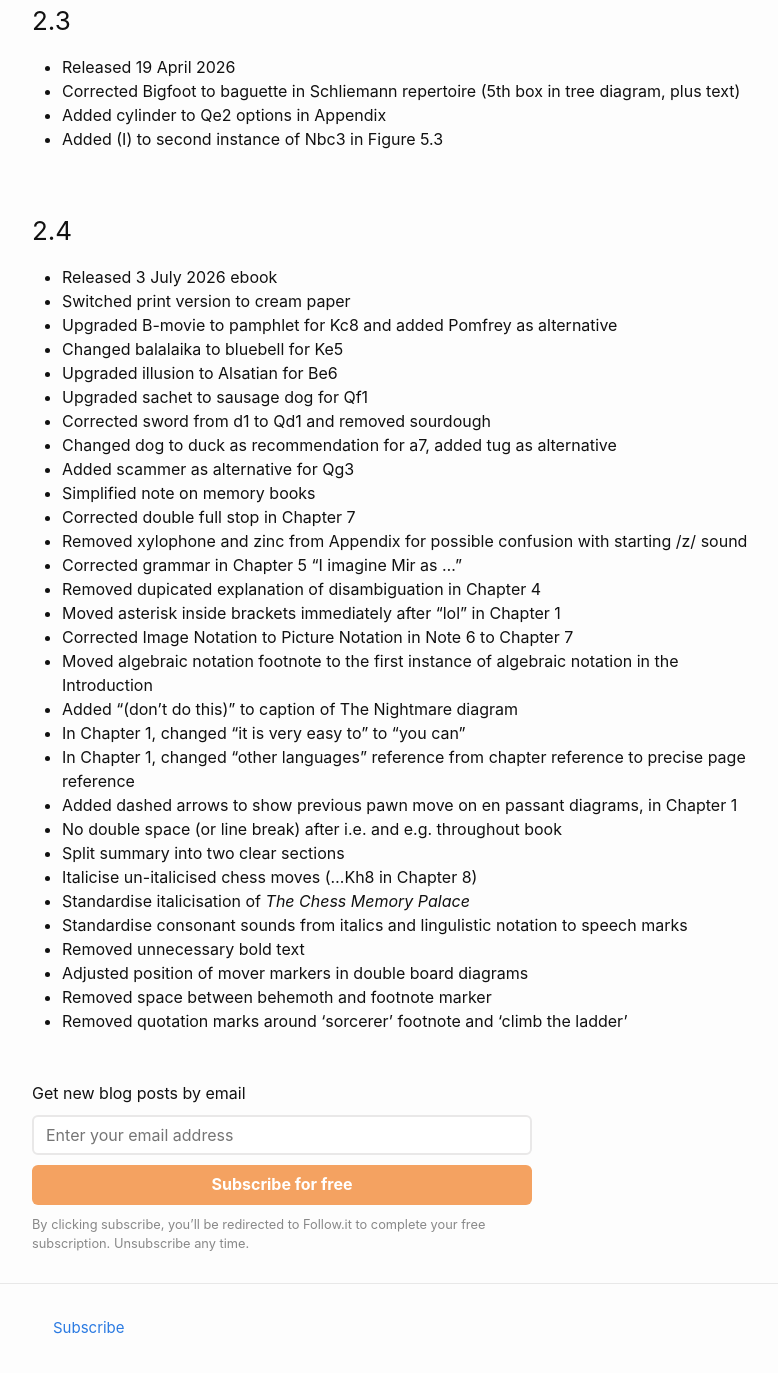
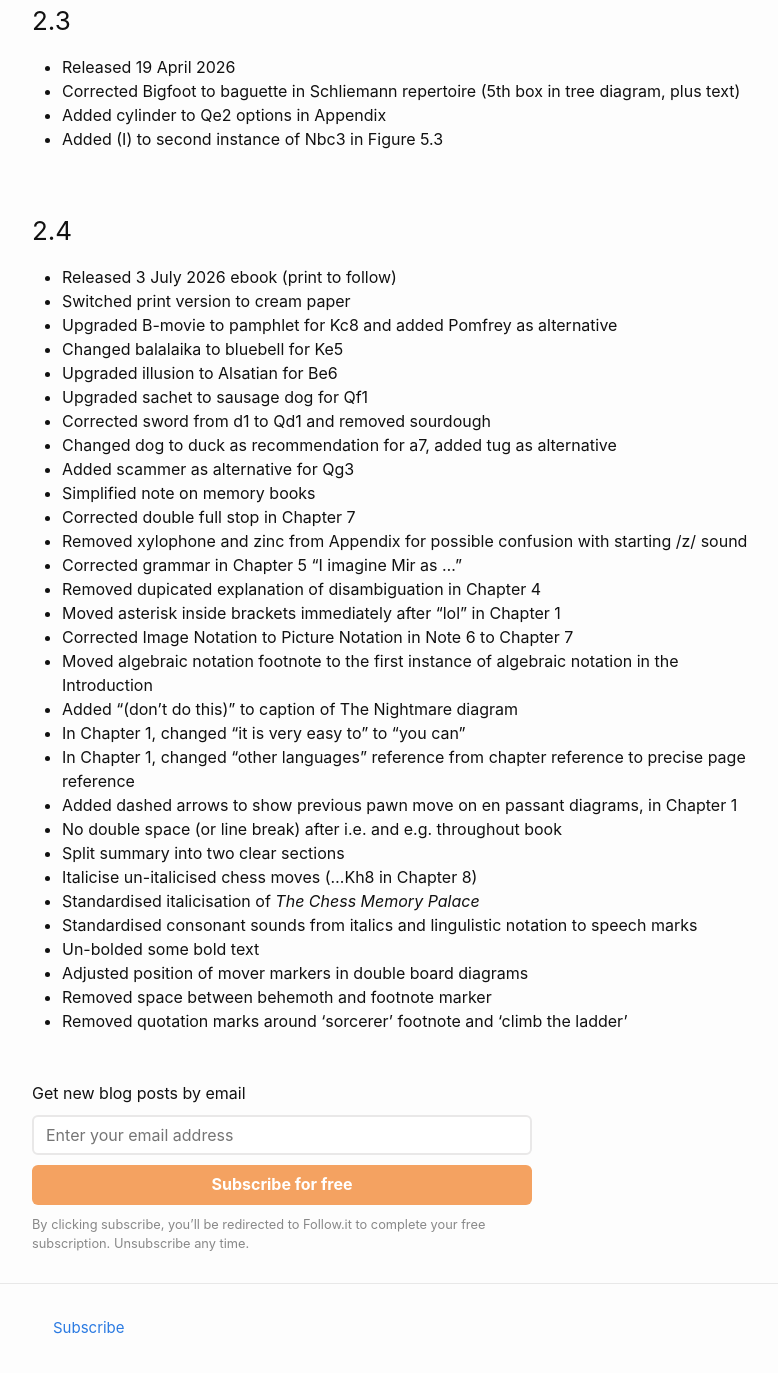
Before and after one commit to liontailedmacaque/liontailedmacaque.github.io, a Jekyll site: the page built from chessmemorypalace/versions.md, in a window 1280 px wide and 1400 px high, scrolled down 4673 px. Shown: the top 1373 px of the window, without its empty margins (238-1016 px from the left). Built offline with Jekyll 4.4.1, drawn with Linux system fonts in a browser that asks for light colours; some of the changed text lies outside the part shown.

Commit message:
Update versions.md

```diff
--- a/chessmemorypalace/versions.md
+++ b/chessmemorypalace/versions.md
@@ -122,7 +122,7 @@ This page lists the versions and the changes that have been made. The most signi
 - Added (I) to second instance of Nbc3 in Figure 5.3
 
 ### 2.4
-- Released 3 July 2026 ebook
+- Released 3 July 2026 ebook (print to follow)
 - Switched print version to cream paper
 - Upgraded B-movie to pamphlet for Kc8 and added Pomfrey as alternative
 - Changed balalaika to bluebell for Ke5
@@ -146,9 +146,9 @@ This page lists the versions and the changes that have been made. The most signi
 - No double space (or line break) after i.e. and e.g. throughout book
 - Split summary into two clear sections
 - Italicise un-italicised chess moves (...Kh8 in Chapter 8)
-- Standardise italicisation of *The Chess Memory Palace*
-- Standardise consonant sounds from italics and lingulistic notation to speech marks
-- Removed unnecessary bold text
+- Standardised italicisation of *The Chess Memory Palace*
+- Standardised consonant sounds from italics and lingulistic notation to speech marks
+- Un-bolded some bold text
 - Adjusted position of mover markers in double board diagrams
 - Removed space between behemoth and footnote marker
 - Removed quotation marks around 'sorcerer' footnote and 'climb the ladder'
```
Also changed, not shown: other parts of chessmemorypalace/versions.md (+1 -1 lines).
